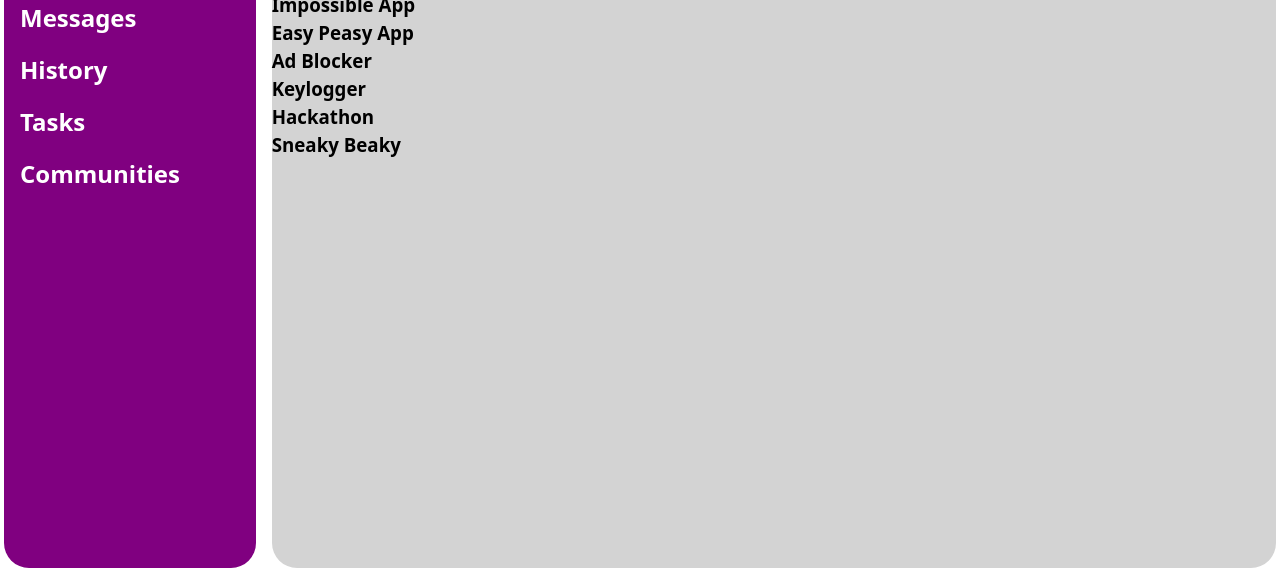
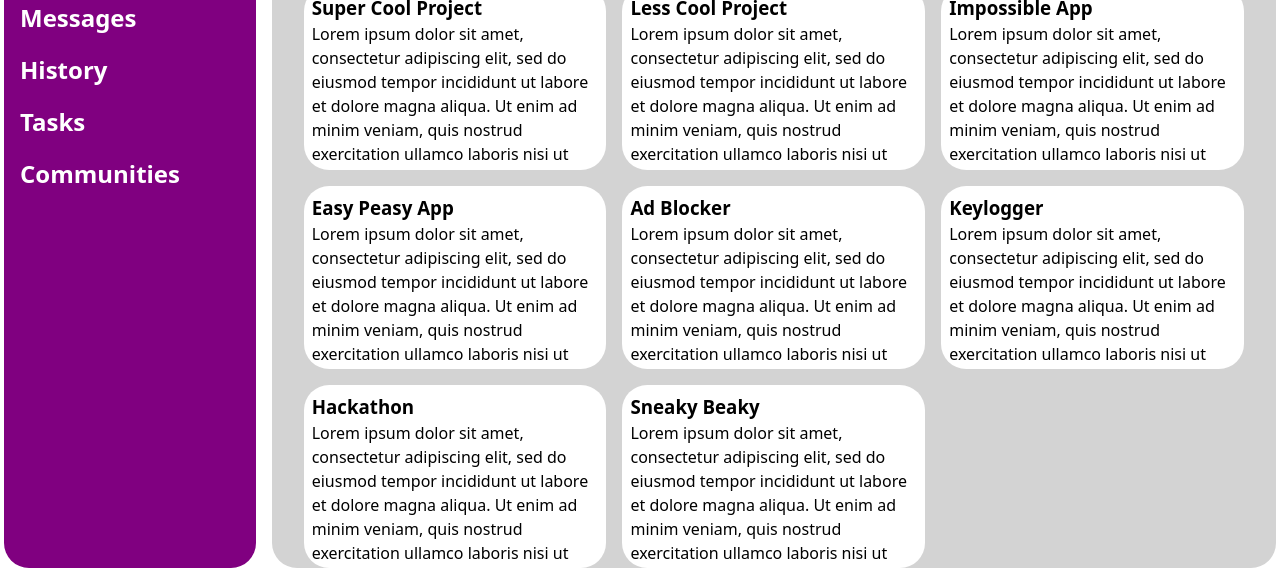
Before and after one commit to ChrisRyan2210/admin-dashboard, a plain HTML site: page index.html in a window 1280 px wide. Shown: the part 236-804 px from the top of the page. Drawn offline with Linux system fonts and the light colour scheme.

Commit message:
Finished Grid

```diff
--- a/index.html
+++ b/index.html
@@ -66,39 +66,52 @@
             </div>
         </div>
         <div class="content-container">
+            <div class="projects-header">
+                <h2 id="ch-left">Your Projects</h2>
+            </div>
+            <div class="projects-container">
                 <div class="grid-item">
                     <h3>Super Cool Project</h3>
-                <p></p>
+                    <p>Lorem ipsum dolor sit amet, consectetur adipiscing elit, sed do eiusmod tempor incididunt ut labore et dolore magna aliqua. Ut enim ad minim veniam, quis nostrud exercitation ullamco laboris nisi ut aliquip ex ea commodo consequat. Duis aute irure dolor in reprehenderit in voluptate velit esse cillum dolore eu fugiat nulla pariatur. Excepteur sint occaecat cupidatat non proident, sunt in culpa qui officia deserunt mollit anim id est laborum.</p>
                 </div>
                 <div class="grid-item">
                     <h3>Less Cool Project</h3>
-                <p></p>
+                    <p>Lorem ipsum dolor sit amet, consectetur adipiscing elit, sed do eiusmod tempor incididunt ut labore et dolore magna aliqua. Ut enim ad minim veniam, quis nostrud exercitation ullamco laboris nisi ut aliquip ex ea commodo consequat. Duis aute irure dolor in reprehenderit in voluptate velit esse cillum dolore eu fugiat nulla pariatur. Excepteur sint occaecat cupidatat non proident, sunt in culpa qui officia deserunt mollit anim id est laborum.</p>
                 </div>
                 <div class="grid-item">
                     <h3>Impossible App</h3>
-                <p></p>
+                    <p>Lorem ipsum dolor sit amet, consectetur adipiscing elit, sed do eiusmod tempor incididunt ut labore et dolore magna aliqua. Ut enim ad minim veniam, quis nostrud exercitation ullamco laboris nisi ut aliquip ex ea commodo consequat. Duis aute irure dolor in reprehenderit in voluptate velit esse cillum dolore eu fugiat nulla pariatur. Excepteur sint occaecat cupidatat non proident, sunt in culpa qui officia deserunt mollit anim id est laborum.</p>
                 </div>
                 <div class="grid-item">
                     <h3>Easy Peasy App</h3>
-                <p></p>
+                    <p>Lorem ipsum dolor sit amet, consectetur adipiscing elit, sed do eiusmod tempor incididunt ut labore et dolore magna aliqua. Ut enim ad minim veniam, quis nostrud exercitation ullamco laboris nisi ut aliquip ex ea commodo consequat. Duis aute irure dolor in reprehenderit in voluptate velit esse cillum dolore eu fugiat nulla pariatur. Excepteur sint occaecat cupidatat non proident, sunt in culpa qui officia deserunt mollit anim id est laborum.</p>
                 </div>
                 <div class="grid-item">
                     <h3>Ad Blocker</h3>
-                <p></p>
+                    <p>Lorem ipsum dolor sit amet, consectetur adipiscing elit, sed do eiusmod tempor incididunt ut labore et dolore magna aliqua. Ut enim ad minim veniam, quis nostrud exercitation ullamco laboris nisi ut aliquip ex ea commodo consequat. Duis aute irure dolor in reprehenderit in voluptate velit esse cillum dolore eu fugiat nulla pariatur. Excepteur sint occaecat cupidatat non proident, sunt in culpa qui officia deserunt mollit anim id est laborum.</p>
                 </div>
                 <div class="grid-item">
                     <h3>Keylogger</h3>
-                <p></p>
+                    <p>Lorem ipsum dolor sit amet, consectetur adipiscing elit, sed do eiusmod tempor incididunt ut labore et dolore magna aliqua. Ut enim ad minim veniam, quis nostrud exercitation ullamco laboris nisi ut aliquip ex ea commodo consequat. Duis aute irure dolor in reprehenderit in voluptate velit esse cillum dolore eu fugiat nulla pariatur. Excepteur sint occaecat cupidatat non proident, sunt in culpa qui officia deserunt mollit anim id est laborum.</p>
                 </div>
                 <div class="grid-item">
                     <h3>Hackathon</h3>
-                <p></p>
+                    <p>Lorem ipsum dolor sit amet, consectetur adipiscing elit, sed do eiusmod tempor incididunt ut labore et dolore magna aliqua. Ut enim ad minim veniam, quis nostrud exercitation ullamco laboris nisi ut aliquip ex ea commodo consequat. Duis aute irure dolor in reprehenderit in voluptate velit esse cillum dolore eu fugiat nulla pariatur. Excepteur sint occaecat cupidatat non proident, sunt in culpa qui officia deserunt mollit anim id est laborum.</p>
                 </div>
                 <div class="grid-item">
                     <h3>Sneaky Beaky</h3>
-                <p></p>
+                    <p>Lorem ipsum dolor sit amet, consectetur adipiscing elit, sed do eiusmod tempor incididunt ut labore et dolore magna aliqua. Ut enim ad minim veniam, quis nostrud exercitation ullamco laboris nisi ut aliquip ex ea commodo consequat. Duis aute irure dolor in reprehenderit in voluptate velit esse cillum dolore eu fugiat nulla pariatur. Excepteur sint occaecat cupidatat non proident, sunt in culpa qui officia deserunt mollit anim id est laborum.</p>
                 </div>
             </div>
+        </div>
+        <!-- <div class="other-container">
+            <div>
+                <h2>Announcements</h2>
+            </div>
+            <div>
+                <h2>Trending</h2>
+            </div>
+        </div> -->
     </main>
 </body>
 </html>
--- a/styles.css
+++ b/styles.css
@@ -113,15 +113,40 @@ input {
     color: white;
     padding: 1rem 2.5rem 1rem 2.5rem;
     border: 0;
+    flex: 1 1 auto;
 }
 
 .header-buttons > button:hover {
     background-color: #6A0DAD;
-    cursor: pointer;
+    cursor: pointer ;
 }
 
 .content-container {
     background-color: lightgray;
     grid-column: 2 / 5;
     grid-row: 2 / 5;
+    display: flex;
+    flex-direction: column;
+    padding: 1rem 2rem 0 2rem;
 }
+
+.projects-container {
+    flex: 3;
+    overflow: auto;
+    display: grid;
+    gap: 1rem;
+    grid-template-columns: repeat(auto-fit, minmax(300px, 1fr));
+
+}
+
+.grid-item {
+    background-color: white;
+    border-radius: 25px;
+    padding: .5rem;
+    overflow: auto;
+    max-height: 300px;
+}
+
+.other-container {
+    flex: 1;
+}
```
Lines whose indentation alone changed are shown as unchanged.
